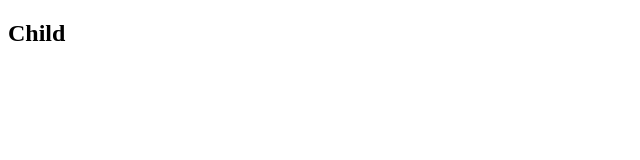
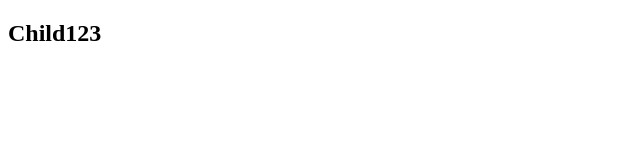
Before and after one commit to Kanikasaluja/Stock-update, an Angular app: page / in a window 1280 px wide. Shown: the top 160 px of the page, without its empty margins (0-640 px from the left). Built offline with nearby package versions, Linux system fonts and the light colour scheme.

Commit message:
kanika'scmmit

```diff
--- a/src/app/child.component.ts
+++ b/src/app/child.component.ts
@@ -2,7 +2,7 @@ import { Component } from '@angular/core';
 
 @Component({
   selector: 'app-child',
-  template: `<h2>Child</h2>`,
+  template: `<h2>Child123</h2>`,
 })
 export class ChildComponent {
   title = 'stock-update';
```
